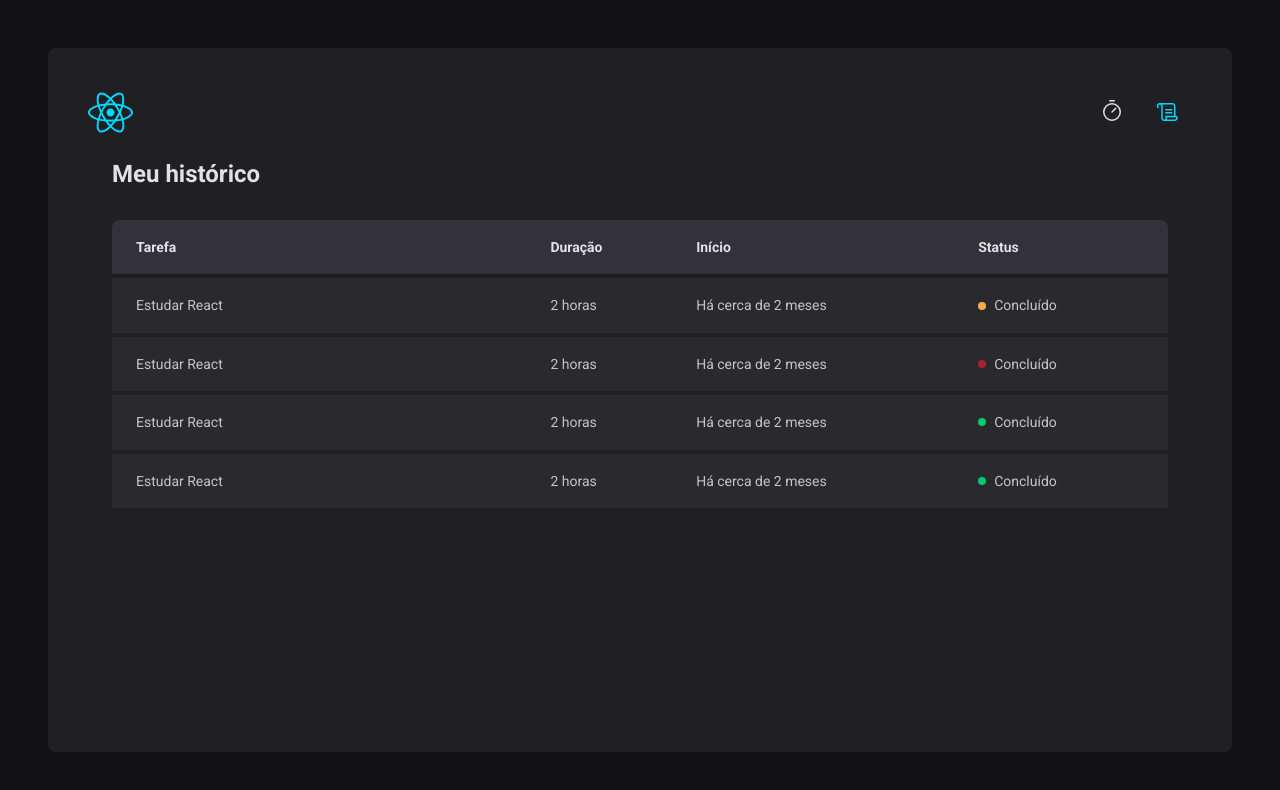
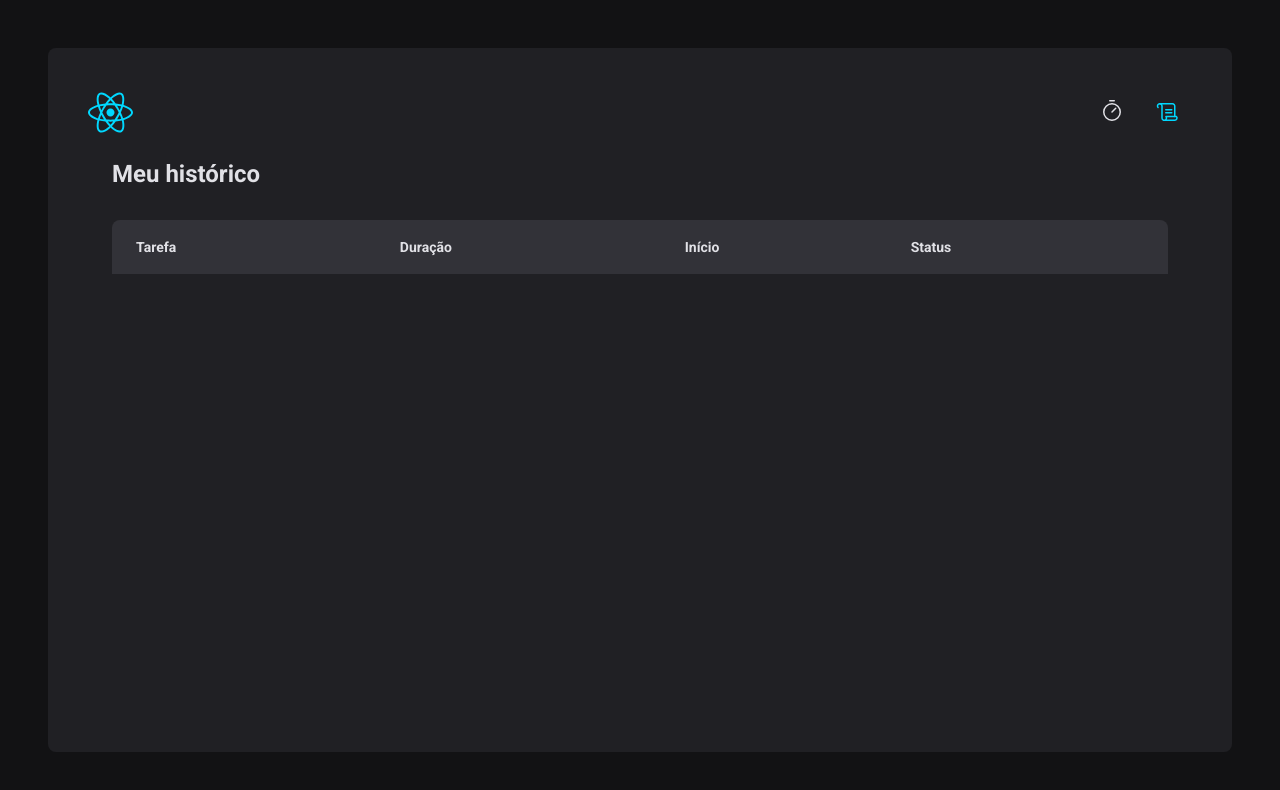
Before and after one commit to VitorFernandes-JS/02-ignite-timer, a React (Vite) app: page /history in a window 1280 px wide. Shown: the top 790 px of the page. Built offline with nearby package versions, Linux system fonts and the light colour scheme.

Commit message:
fix: changes in History

```diff
--- a/src/pages/History/History.tsx
+++ b/src/pages/History/History.tsx
@@ -20,41 +20,21 @@
             </tr>
           </thead>
           <tbody>
-            <tr>
-              <td>Estudar React</td>
-              <td>2 horas</td>
-              <td>Há cerca de 2 meses</td>
-              <td>
-                <Status statusColor="yellow">Concluído</Status>
-              </td>
-            </tr>
-            <tr>
-              <td>Estudar React</td>
-              <td>2 horas</td>
-              <td>Há cerca de 2 meses</td>
-              <td>
-                <Status statusColor="red">Concluído</Status>
-              </td>
-            </tr>
-            <tr>
-              <td>Estudar React</td>
-              <td>2 horas</td>
-              <td>Há cerca de 2 meses</td>
-              <td>
-                <Status statusColor="green">Concluído</Status>
-              </td>
-            </tr>
-            <tr>
-              <td>Estudar React</td>
-              <td>2 horas</td>
-              <td>Há cerca de 2 meses</td>
-              <td>
-                <Status statusColor="green">Concluído</Status>
-              </td>
-            </tr>
-
-
-
+            {cycles.map((cycle) => (
+              <tr key={cycle.id}>
+                <td>{cycle.task}</td>
+                <td>{cycle.minutesAmount} minutos</td>
+                <td>{cycle.startDate.toLocaleTimeString()}</td>
+                <td>
+                  {(cycle.finishedDate && (
+                    <Status statusColor="green">Concluído</Status>
+                  )) ||
+                    (cycle.interruptedDate && (
+                      <Status statusColor="red">Interrompido</Status>
+                    )) || <Status statusColor="yellow">Em andamento</Status>}
+                </td>
+              </tr>
+            ))}
           </tbody>
         </table>
       </HistoryList>
--- a/src/pages/History/style.ts
+++ b/src/pages/History/style.ts
@@ -59,7 +59,7 @@
       line-height: 1.6;
 
       &:first-child {
-        width: 40%;
+        width: 50%;
         padding-left: 1.5rem;
       }
 
```
